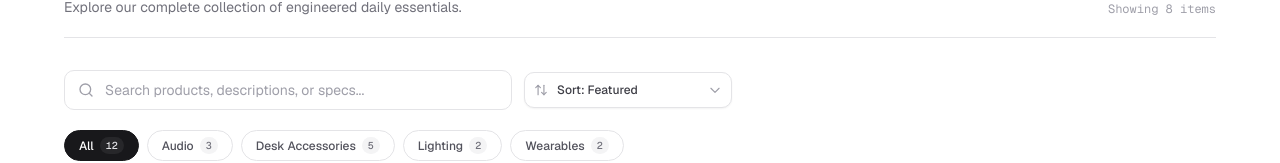
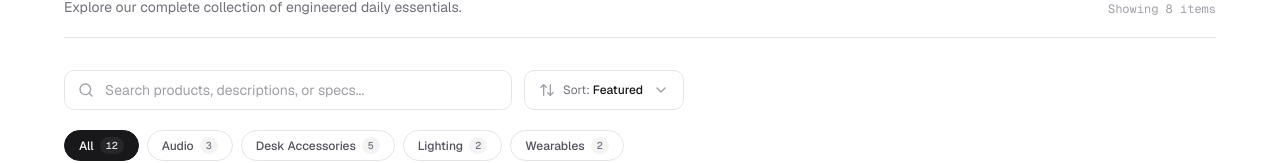
Before and after one commit to irishrosita46/e-commerce, a Next.js app: page /catalog in a window 1280 px wide. Shown: the part 257-420 px from the top of the page. Built offline with nearby package versions, Linux system fonts and the light colour scheme.

Commit message:
SCRUM-50: Fix dropdown height alignment and add slide animation

```diff
--- a/components/catalog/CatalogSortSelect.tsx
+++ b/components/catalog/CatalogSortSelect.tsx
@@ -1,7 +1,7 @@
 "use client";
 
-import React from "react";
-import { ArrowUpDown } from "lucide-react";
+import React, { useState, useRef, useEffect } from "react";
+import { ArrowUpDown, ChevronDown, Check } from "lucide-react";
 
 export type SortOption =
   | "featured"
@@ -16,6 +16,14 @@ interface CatalogSortSelectProps {
   className?: string;
 }
 
+export const SORT_OPTIONS: { value: SortOption; label: string }[] = [
+  { value: "featured", label: "Featured" },
+  { value: "price-asc", label: "Price: Low to High" },
+  { value: "price-desc", label: "Price: High to Low" },
+  { value: "name-asc", label: "Name: A to Z" },
+  { value: "name-desc", label: "Name: Z to A" },
+];
+
 export const SORT_LABELS: Record<SortOption, string> = {
   featured: "Featured",
   "price-asc": "Price: Low to High",
@@ -29,40 +37,111 @@ export function CatalogSortSelect({
   onChange,
   className = "",
 }: CatalogSortSelectProps) {
+  const [isOpen, setIsOpen] = useState(false);
+  const containerRef = useRef<HTMLDivElement>(null);
+
+  // Close dropdown on outside click or escape key
+  useEffect(() => {
+    function handleClickOutside(event: MouseEvent) {
+      if (
+        containerRef.current &&
+        !containerRef.current.contains(event.target as Node)
+      ) {
+        setIsOpen(false);
+      }
+    }
+
+    function handleKeyDown(event: KeyboardEvent) {
+      if (event.key === "Escape") {
+        setIsOpen(false);
+      }
+    }
+
+    if (isOpen) {
+      document.addEventListener("mousedown", handleClickOutside);
+      document.addEventListener("keydown", handleKeyDown);
+    }
+    return () => {
+      document.removeEventListener("mousedown", handleClickOutside);
+      document.removeEventListener("keydown", handleKeyDown);
+    };
+  }, [isOpen]);
+
+  const handleSelect = (option: SortOption) => {
+    onChange(option);
+    setIsOpen(false);
+  };
+
   return (
-    <div className={`relative inline-flex items-center ${className}`}>
-      <label htmlFor="catalog-sort-select" className="sr-only">
+    <div
+      ref={containerRef}
+      className={`relative inline-block w-full sm:w-auto ${className}`}
+    >
+      <label id="catalog-sort-label" className="sr-only">
         Sort products
       </label>
-      <div className="pointer-events-none absolute left-2.5 flex items-center text-zinc-400 dark:text-zinc-500">
-        <ArrowUpDown className="h-3.5 w-3.5" />
-      </div>
-      <select
-        id="catalog-sort-select"
-        value={value}
-        onChange={(e) => onChange(e.target.value as SortOption)}
-        className="h-9 w-full appearance-none rounded-lg border border-zinc-200 bg-white pl-8 pr-8 text-xs font-medium text-zinc-700 shadow-xs transition hover:border-zinc-300 focus:border-zinc-900 focus:outline-none focus:ring-1 focus:ring-zinc-900 dark:border-zinc-800 dark:bg-zinc-900 dark:text-zinc-200 dark:hover:border-zinc-700 dark:focus:border-zinc-100 dark:focus:ring-zinc-100 cursor-pointer"
+
+      {/* Trigger Button: Exactly matching SearchInput height (h-10), text-sm and styling */}
+      <button
+        type="button"
+        onClick={() => setIsOpen((prev) => !prev)}
+        aria-haspopup="listbox"
+        aria-expanded={isOpen}
+        aria-labelledby="catalog-sort-label"
+        className="flex h-10 w-full items-center justify-between gap-2.5 rounded-lg border border-zinc-200 bg-white px-3.5 text-sm text-zinc-900 transition-colors hover:border-zinc-300 focus:border-zinc-900 focus:outline-none focus:ring-1 focus:ring-zinc-900 dark:border-zinc-800 dark:bg-zinc-950 dark:text-zinc-100 dark:hover:border-zinc-700 dark:focus:border-zinc-100 dark:focus:ring-zinc-100 cursor-pointer"
       >
-        <option value="featured">Sort: Featured</option>
-        <option value="price-asc">Price: Low to High</option>
-        <option value="price-desc">Price: High to Low</option>
-        <option value="name-asc">Name: A to Z</option>
-        <option value="name-desc">Name: Z to A</option>
-      </select>
-      <div className="pointer-events-none absolute right-2.5 flex items-center text-zinc-400 dark:text-zinc-500">
-        <svg
-          className="h-3.5 w-3.5"
-          fill="none"
-          stroke="currentColor"
-          viewBox="0 0 24 24"
-        >
-          <path
-            strokeLinecap="round"
-            strokeLinejoin="round"
-            strokeWidth={2}
-            d="M19 9l-7 7-7-7"
-          />
-        </svg>
+        <div className="flex items-center gap-2 truncate">
+          <ArrowUpDown className="h-4 w-4 text-zinc-400 dark:text-zinc-500 shrink-0" />
+          <span className="truncate text-xs">
+            <span className="text-zinc-500 dark:text-zinc-400 font-normal">
+              Sort:{" "}
+            </span>
+            <span className="font-medium text-zinc-900 dark:text-zinc-100">
+              {SORT_LABELS[value]}
+            </span>
+          </span>
+        </div>
+
+        <ChevronDown
+          className={`h-4 w-4 text-zinc-400 dark:text-zinc-500 shrink-0 transition-transform duration-200 ease-in-out ${
+            isOpen ? "rotate-180" : ""
+          }`}
+          aria-hidden="true"
+        />
+      </button>
+
+      {/* Floating Animated Dropdown Menu with slide up/down transition */}
+      <div
+        role="listbox"
+        aria-labelledby="catalog-sort-label"
+        className={`absolute right-0 top-full mt-1.5 z-50 w-full min-w-[210px] origin-top rounded-lg border border-zinc-200 bg-white p-1.5 shadow-lg dark:border-zinc-800 dark:bg-zinc-950 transition-all duration-200 ease-out ${
+          isOpen
+            ? "opacity-100 translate-y-0 scale-100 pointer-events-auto"
+            : "opacity-0 -translate-y-2 scale-95 pointer-events-none"
+        }`}
+      >
+        {SORT_OPTIONS.map((opt) => {
+          const isSelected = value === opt.value;
+          return (
+            <button
+              key={opt.value}
+              type="button"
+              role="option"
+              aria-selected={isSelected}
+              onClick={() => handleSelect(opt.value)}
+              className={`flex w-full items-center justify-between rounded-md px-3 py-2 text-xs font-medium transition-colors cursor-pointer ${
+                isSelected
+                  ? "bg-zinc-100 text-zinc-950 font-semibold dark:bg-zinc-900 dark:text-zinc-50"
+                  : "text-zinc-600 hover:bg-zinc-50 hover:text-zinc-900 dark:text-zinc-400 dark:hover:bg-zinc-900/60 dark:hover:text-zinc-100"
+              }`}
+            >
+              <span>{opt.label}</span>
+              {isSelected && (
+                <Check className="h-3.5 w-3.5 text-zinc-900 dark:text-zinc-100 shrink-0" />
+              )}
+            </button>
+          );
+        })}
       </div>
     </div>
   );
```
